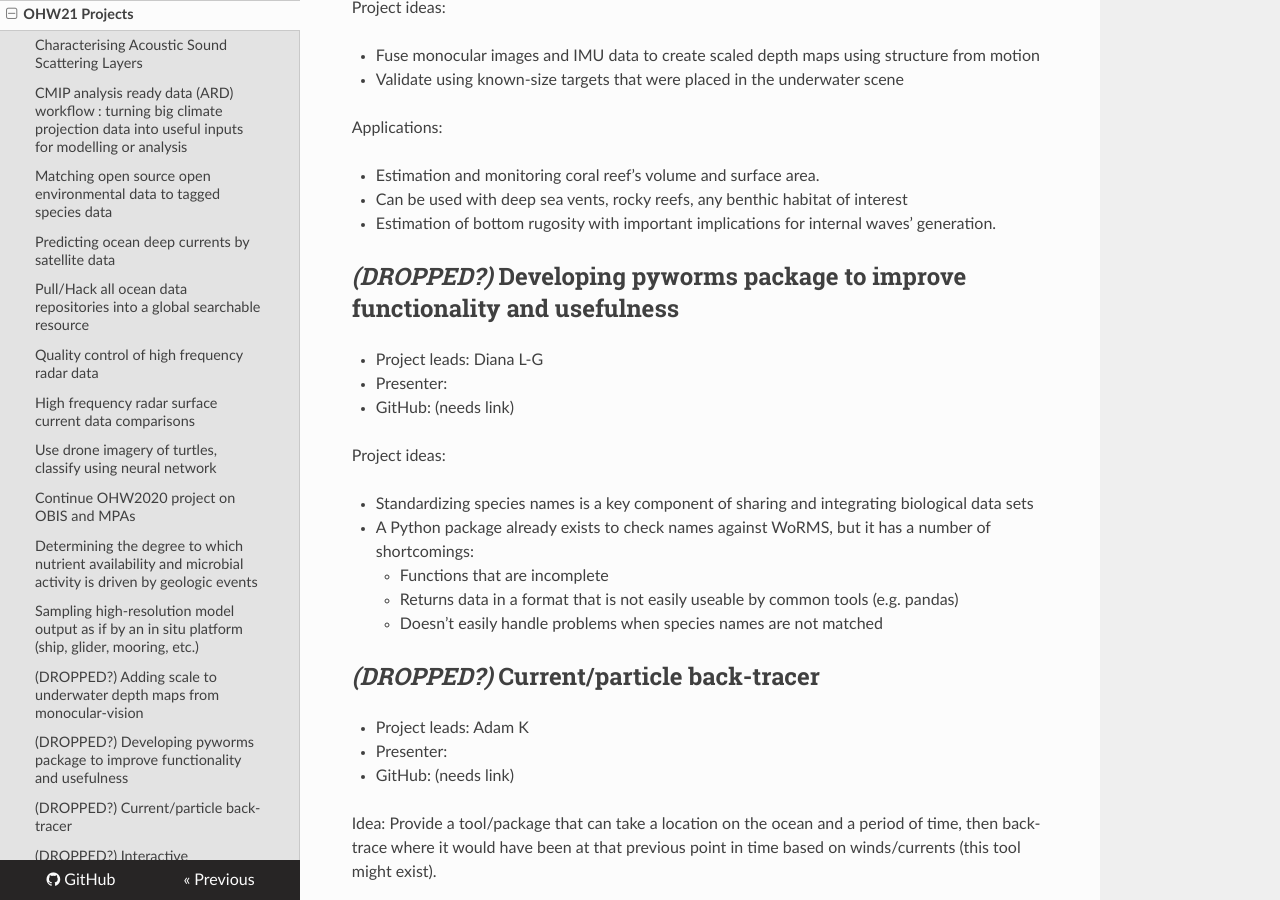
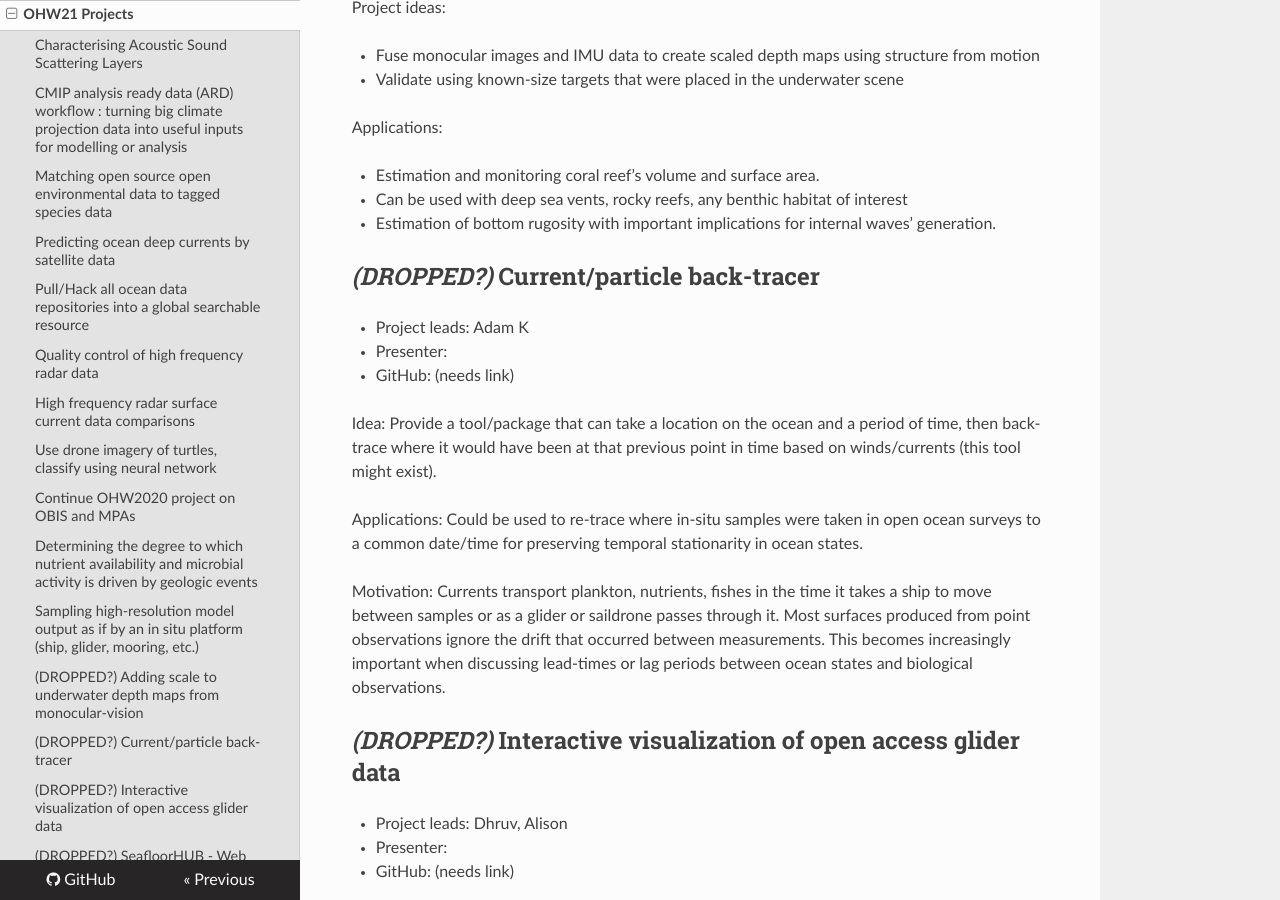
Before and after one commit to oceanhackweek/ohw-resources, an MkDocs documentation site: the page built from docs/projects/projectlist.md, in a window 1280 px wide and 900 px high, scrolled down 3700 px. Built offline with MkDocs 1.6.1, drawn with Linux system fonts in a browser that asks for light colours; nearby versions of some CDN libraries.

Commit message:
removed improving pyworms project

```diff
--- a/docs/projects/projectlist.md
+++ b/docs/projects/projectlist.md
@@ -128,21 +128,6 @@ Applications:
 - Estimation of bottom rugosity with important implications for internal waves’ generation.
 
 
-## *(DROPPED?)* Developing pyworms package to improve functionality and usefulness
-
-- Project leads: Diana L-G
-- Presenter:
-- GitHub: (needs link)
-
-Project ideas:
-
-- Standardizing species names is a key component of sharing and integrating biological data sets
-- A Python package already exists to check names against WoRMS, but it has a number of shortcomings:
-    - Functions that are incomplete
-    - Returns data in a format that is not easily useable by common tools (e.g. pandas)
-    - Doesn’t easily handle problems when species names are not matched
-
-
 ## *(DROPPED?)* Current/particle back-tracer
 
 - Project leads: Adam K
```
